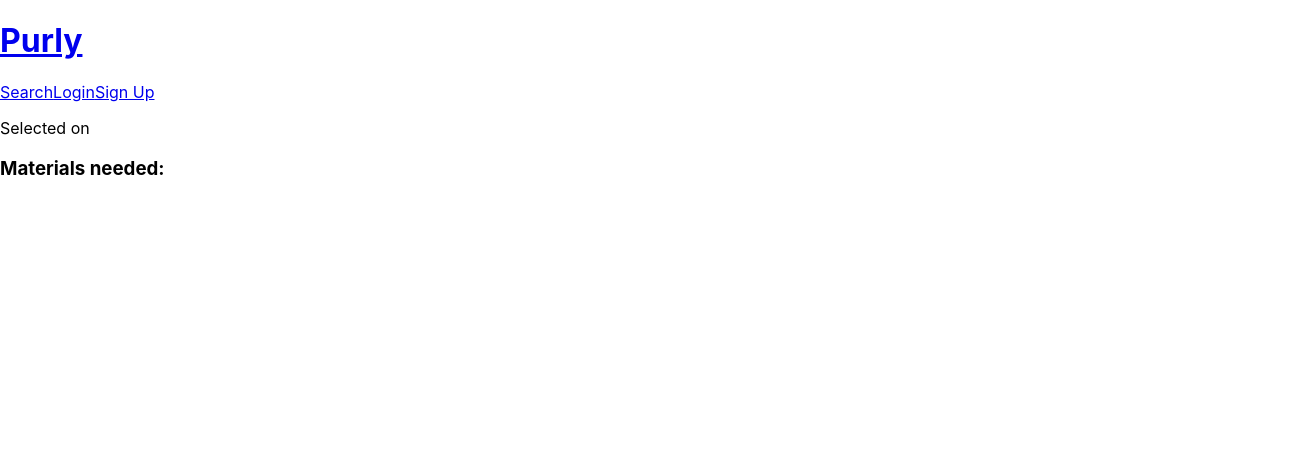
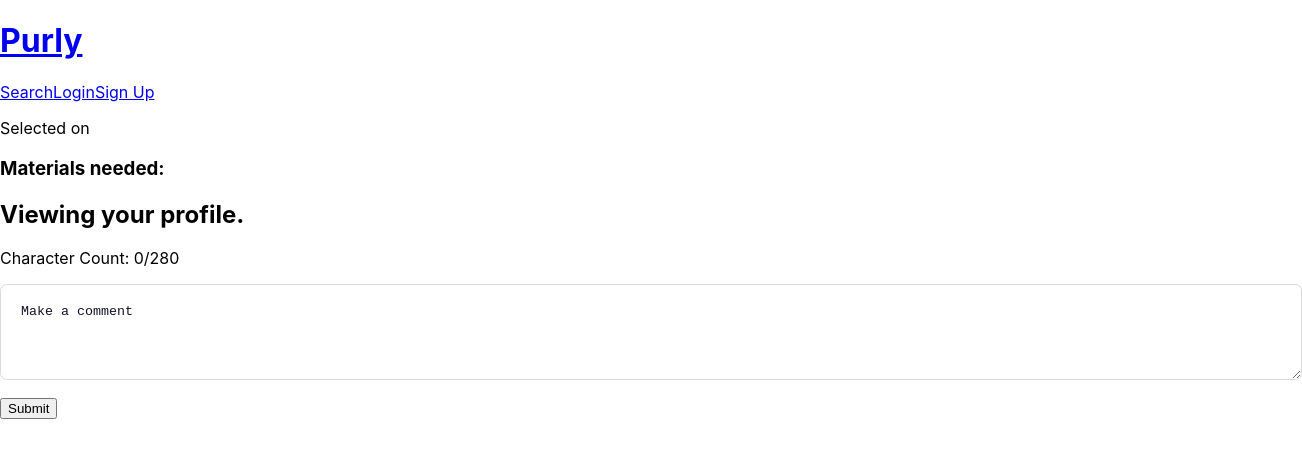
Before and after one commit to hectorromo06/purly, a React (Create React App) app in the folder client/: page /pattern/1 in a window 1280 px wide. Shown: the top 458 px of the page, 1302 px wide, since content can reach past the window. Built offline with nearby package versions, Linux system fonts and the light colour scheme; no server answers.

Commit message:
inputting Comments component and SinglePattern page to include Comments

```diff
--- /dev/null
+++ b/client/src/components/Comments/index.js
@@ -0,0 +1,86 @@
+import React, { useState } from 'react';
+
+import { useMutation } from '@apollo/client';
+import { ADD_COMMENT } from '../../utils/mutations';
+import { QUERY_ME } from '../../utils/queries';
+
+const CommentForm = () => {
+  const [commentText, setText] = useState('');
+  const [characterCount, setCharacterCount] = useState(0);
+
+  const [addComment, { error }] = useMutation(ADD_COMMENT, {
+    update(cache, { data: { addComment } }) {
+
+        // could potentially not exist yet, so wrap in a try/catch
+      try {
+        // update me array's cache
+        const { me } = cache.readQuery({ query: QUERY_ME });
+        cache.writeQuery({
+          query: QUERY_ME,
+          data: { me: { ...me, comments: [...me.comments, addComment] } },
+        });
+      } catch (e) {
+        console.warn("First comment insertion by user!")
+      }
+
+      // update comments array's cache
+      const { comments } = cache.readQuery({ query: QUERY_ME });
+      cache.writeQuery({
+        query: QUERY_ME,
+        data: { comments: [addComment, ...comments] },
+      });
+    }
+  });
+
+  // update state based on form input changes
+  const handleChange = (event) => {
+    if (event.target.value.length <= 280) {
+      setText(event.target.value);
+      setCharacterCount(event.target.value.length);
+    }
+  };
+
+  // submit form
+  const handleFormSubmit = async (event) => {
+    event.preventDefault();
+
+    try {
+      await addComment({
+        variables: { commentText },
+      });
+
+      // clear form value
+      setText('');
+      setCharacterCount(0);
+    } catch (e) {
+      console.error(e);
+    }
+  };
+
+  return (
+    <div>
+      <p
+        className={`m-0 ${characterCount === 280 || error ? 'text-error' : ''}`}
+      >
+        Character Count: {characterCount}/280
+        {error && <span className="ml-2">Something went wrong...</span>}
+      </p>
+      <form
+        className="flex-row justify-center justify-space-between-md align-stretch"
+        onSubmit={handleFormSubmit}
+      >
+        <textarea
+          placeholder="Make a comment"
+          value={commentText}
+          className="form-input col-12 col-md-9"
+          onChange={handleChange}
+        ></textarea>
+        <button className="btn col-12 col-md-3" type="submit">
+          Submit
+        </button>
+      </form>
+    </div>
+  );
+};
+
+export default CommentForm;
--- a/client/src/components/PatternList/index.js
+++ /dev/null
@@ -1 +0,0 @@
-// Code Here
--- a/client/src/pages/SinglePattern.js
+++ b/client/src/pages/SinglePattern.js
@@ -1,21 +1,51 @@
 import React from 'react';
 
-import { useQuery } from '@apollo/client';
-
+import { useMutation, useQuery } from '@apollo/client';
+import { QUERY_USER, QUERY_ME } from '../utils/queries';
 import { QUERY_PATTERN } from '../utils/queries';
-import { useParams } from 'react-router-dom';
+import { ADD_COMMENT } from '../utils/mutations';
+import { Navigate, useParams } from 'react-router-dom';
+import CommentForm from '../components/Comments';
+import Auth from '../utils/auth';
 
 const SinglePattern = (props) => {
+    const { username: userParam } = useParams();
+    const [addComment] = useMutation(ADD_COMMENT);
     const { id: patternId } = useParams();
-    const { loading, data } = useQuery(QUERY_PATTERN, {
-        variables: { _id: patternId },
+    const { loading, data } = useQuery(QUERY_PATTERN, userParam ? QUERY_USER : QUERY_ME , {
+        variables: { _id: patternId, username: userParam },
       });
 
+    const user = data?.me || data?.user || {};
     const pattern = data?.pattern || {};
 
+    // navigate to pattern page if username is yours
+    if (Auth.loggedIn() && Auth.getProfile().data.username === userParam) {
+    return <Navigate to="/pattern/:id/user" />;
+    }
     if (loading) {
      return <div>Loading...</div>;
     }
+
+
+    // if (!user?.username) {
+    //   return (
+    //     <h4>
+    //       You need to be logged in to see this. Use the navigation links above to
+    //       sign up or log in!
+    //     </h4>
+    //   );
+    // }
+
+    const handleClick = async () => {
+      try {
+        await addComment({
+          variables: { id: user._id },
+        });
+      } catch (e) {
+        console.error(e);
+      }
+    };
 
     // Image tag should be added soon
  return (
@@ -37,9 +67,21 @@
           <p>{pattern.instructions}</p>
         </div>
       </div>
+
+      {/* COMMENTS */}
+      <div className="comment-content">
+        <h2 className="">
+          Viewing {userParam ? `${user.username}'s` : 'your'} profile.
+        </h2>
+        <CommentForm />
+
+        {userParam && (
+          <button className="add-comment" onClick={handleClick}>
+            Add Comment
+          </button>
+        )}
+      </div>
     </div>
-
-    // ADD COMMENT FUNCTIONALITY
   );
 }
 
```
